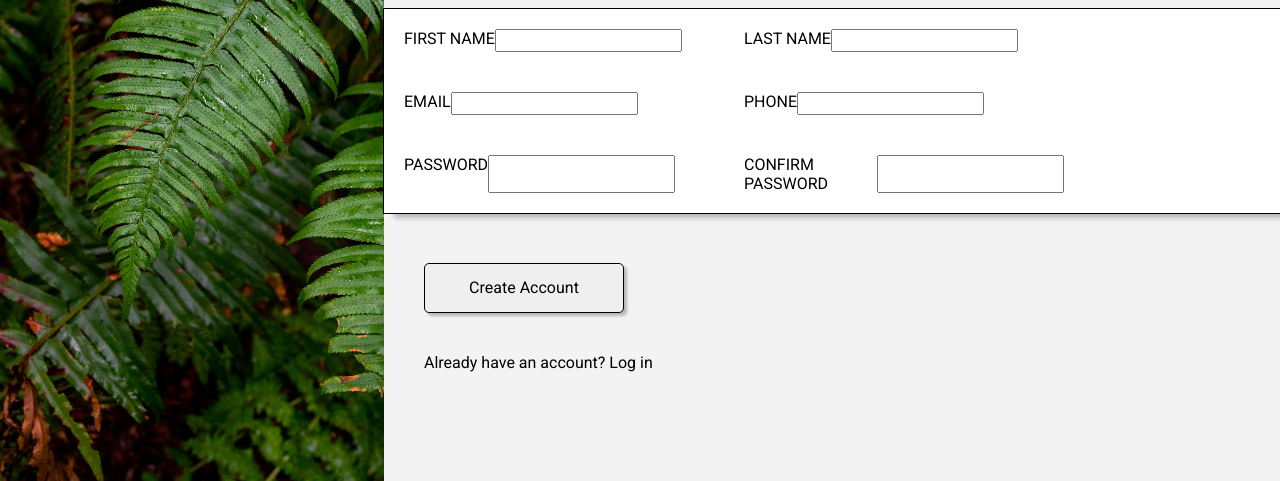
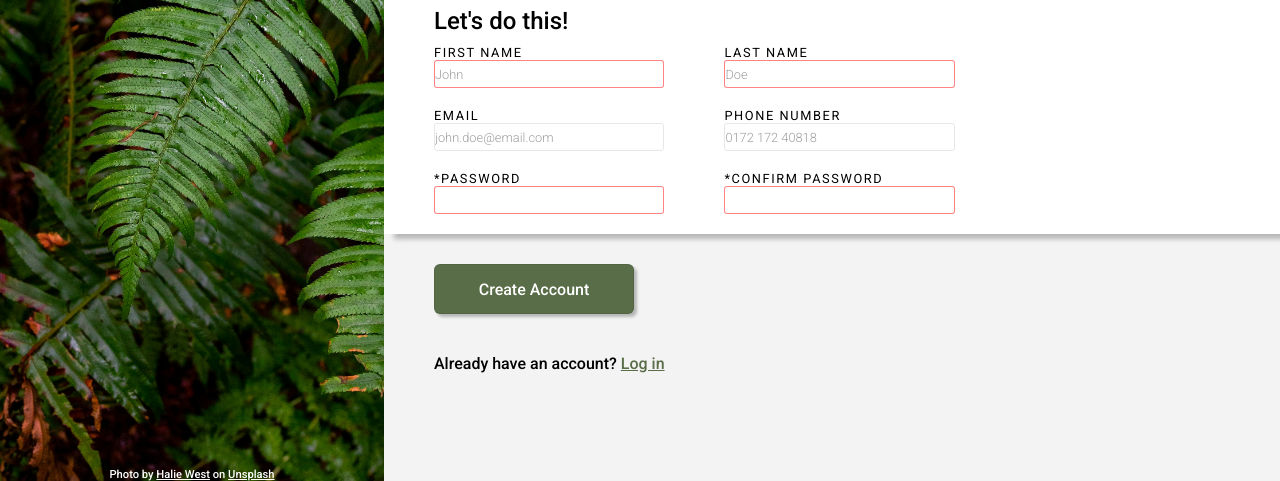
Before and after one commit to jufu87/Sign-up-Form, a plain HTML site: page sign-up-form.html in a window 1280 px wide. Shown: the part 319-800 px from the top of the page. Drawn offline with Linux system fonts and the light colour scheme.

Commit message:
Add further styling
Add all the as of yet intended styling for the form.

```diff
--- a/sign-up-form.css
+++ b/sign-up-form.css
@@ -14,6 +14,11 @@
     box-sizing: border-box;
     font-family: "Roboto";
     font-size: 16px;
+    font-weight: 500;
+}
+
+em {
+    font-size: 1.5rem;
 }
 
 body {
@@ -43,10 +48,17 @@ body {
     gap: 15px;
 }
 
-.logo-container>p {
+#logo-text {
     color: white;
     font-family: "Norse-bold";
     font-size: 6rem;
+}
+
+#photo-credit {
+    color: white;
+    font-size: 0.7rem;
+    position: absolute;
+    bottom: 0;
 }
 
 .right {
@@ -58,21 +70,19 @@ body {
 }
 
 header {
-    width: 70%;
     font-size: 1.5rem;
+    margin-bottom: 40px;
 }
 
 .middle {
-
-    outline: 1px solid black;
+    /* outline: 1px solid rgba(0, 0, 0, 0.1); */
     background-color: white;
     box-shadow: 10px 5px 5px rgba(0, 0, 0, 0.250);
+    margin-bottom: 30px;
 }
 
 .middle div {
     display: flex;
-    width: 700px;
-    padding: 10px;
 }
 
 .middle:hover,
@@ -84,21 +94,119 @@ header {
 form {
     display: flex;
     flex-direction: column;
-
-    /* position: absolute;
-    top: var(--strip-margin-top); */
 }
 
-.top,
+form div {
+    margin: 0 60px 10px 0;
+}
+
+form div div {
+    display: flex;
+    flex-direction: column;
+}
+
+label {
+    font-size: 0.8rem;
+    letter-spacing: .1rem;
+    font-weight: 400;
+}
+
+
+form p {
+    font-size: 1.5rem;
+    margin: 10px 0;
+}
+
+header,
+form,
 .bottom {
-    margin: 50px 0 50px 40px;
+    margin-left: 50px;
 }
 
 button {
     width: 200px;
     height: 50px;
-    border: solid 1px black;
-    border-radius: 5px;
+    border: solid 1px rgba(0, 0, 0, 0.082);
+    border-radius: 6px;
     margin-bottom: 40px;
     box-shadow: 3px 3px 3px rgba(0, 0, 0, 0.250);
+    background-color: #596D48;
+    color: white;
+
 }
+
+button:hover {
+
+    box-shadow: 3px 3px 3px rgba(0, 0, 0, 0.250) inset;
+    transition: 2.9s ease;
+
+}
+
+header,
+form,
+.bottom {
+    /* outline: 1px solid red; */
+    width: clamp(400px, 70%, 800px);
+}
+
+input::placeholder {
+    font-size: 0.8rem;
+    opacity: 0.7;
+    font-weight: 300;
+}
+
+input {
+    width: 18vw;
+    width: clamp(150px, 18vw, 280px);
+    font-weight: 400;
+    font-size: .9rem;
+    height: 28px;
+    border: #E5E7EB solid 1px;
+    border-radius: 3px;
+}
+
+input:invalid,
+input:focus:invalid {
+    border: rgba(255, 0, 0, 0.486) solid 1px;
+}
+
+input:focus {
+    outline: rgba(0, 0, 255, 0.450);
+    box-shadow: 3px 3px 3px rgba(0, 0, 0, 0.250);
+}
+
+input:focus:valid {
+    outline: rgba(0, 0, 255, 0.450) 1px solid;
+}
+
+
+
+.left a {
+    font-size: 1em;
+    color: white;
+}
+
+.right a {
+    color: #596D48;
+}
+
+/* unvisited link */
+a:link {
+    text-decoration: underline;
+}
+
+/* visited link */
+a:visited {
+    text-decoration: underline;
+
+}
+
+/* mouse over link */
+a:hover {
+    text-decoration: overline underline;
+}
+
+/* selected link */
+a:active {
+    color: blue;
+}
--- a/sign-up-form.html
+++ b/sign-up-form.html
@@ -17,8 +17,12 @@
     <div class="left">
         <div class="logo-container">
             <img src="/odin-lined.png" width="100" alt="logo">
-            <p>ODIN</p>
+            <p id="logo-text">ODIN</p>
+
         </div>
+        <p id="photo-credit">Photo by <a
+                href="https://unsplash.com/photos/green-leaf-plant-in-close-up-photography-25xggax4bSA">Halie West</a>
+            on <a href="https://unsplash.com/">Unsplash</a></p>
     </div>
 
     <div class="right">
@@ -26,24 +30,25 @@
             <header>This is not a real online service! You know you need something like this in your life to help you
                 realize your deepest dreams.
                 <br>
-                Sign up now to get started.
+                Sign up <em>now</em> to get started.
                 <br>
                 <br>
-                You know you want to.
+                You <em>know</em> you want to.
             </header>
         </top>
 
         <div class="middle">
+
             <form id="form" action="">
-
+                <p>Let's do this!</p>
                 <div>
                     <div>
                         <label for="fname">FIRST NAME</label>
-                        <input type="text" name="fname" id="fname">
+                        <input type="text" name="fname" id="fname" placeholder="John" required>
                     </div>
                     <div>
                         <label for="lname">LAST NAME</label>
-                        <input type="text" name="lname" id="lname">
+                        <input type="text" name="lname" id="lname" placeholder="Doe" required>
                     </div>
 
                 </div>
@@ -51,22 +56,22 @@
                 <div>
                     <div>
                         <label for="email">EMAIL</label>
-                        <input type="email" name="email" id="email">
+                        <input type="email" name="email" id="email" placeholder="john.doe@email.com">
                     </div>
                     <div>
-                        <label for="tel">PHONE</label>
-                        <input type="tel" name="tel" id="tel">
+                        <label for="tel">PHONE NUMBER</label>
+                        <input type="tel" name="tel" id="tel" placeholder="0172 172 40818">
                     </div>
                 </div>
 
                 <div>
                     <div>
-                        <label for="password">PASSWORD</label>
-                        <input type="password" name="password" id="password">
+                        <label for="password">*PASSWORD</label>
+                        <input type="password" name="password" id="password" required>
                     </div>
                     <div>
-                        <label for="confirm-password">CONFIRM PASSWORD</label>
-                        <input type="password" name="password" id="confirm-password">
+                        <label for="confirm-password">*CONFIRM PASSWORD</label>
+                        <input type="password" name="password" id="confirm-password" required>
                     </div>
                 </div>
 
@@ -74,8 +79,8 @@
 
         </div>
         <div class="bottom">
-            <button type="submit">Create Account</button>
-            <p>Already have an account? Log in</p>
+            <button type="submit" form="form">Create Account</button>
+            <p>Already have an account? <a href="">Log in</a></p>
         </div>
     </div>
 </body>
```
